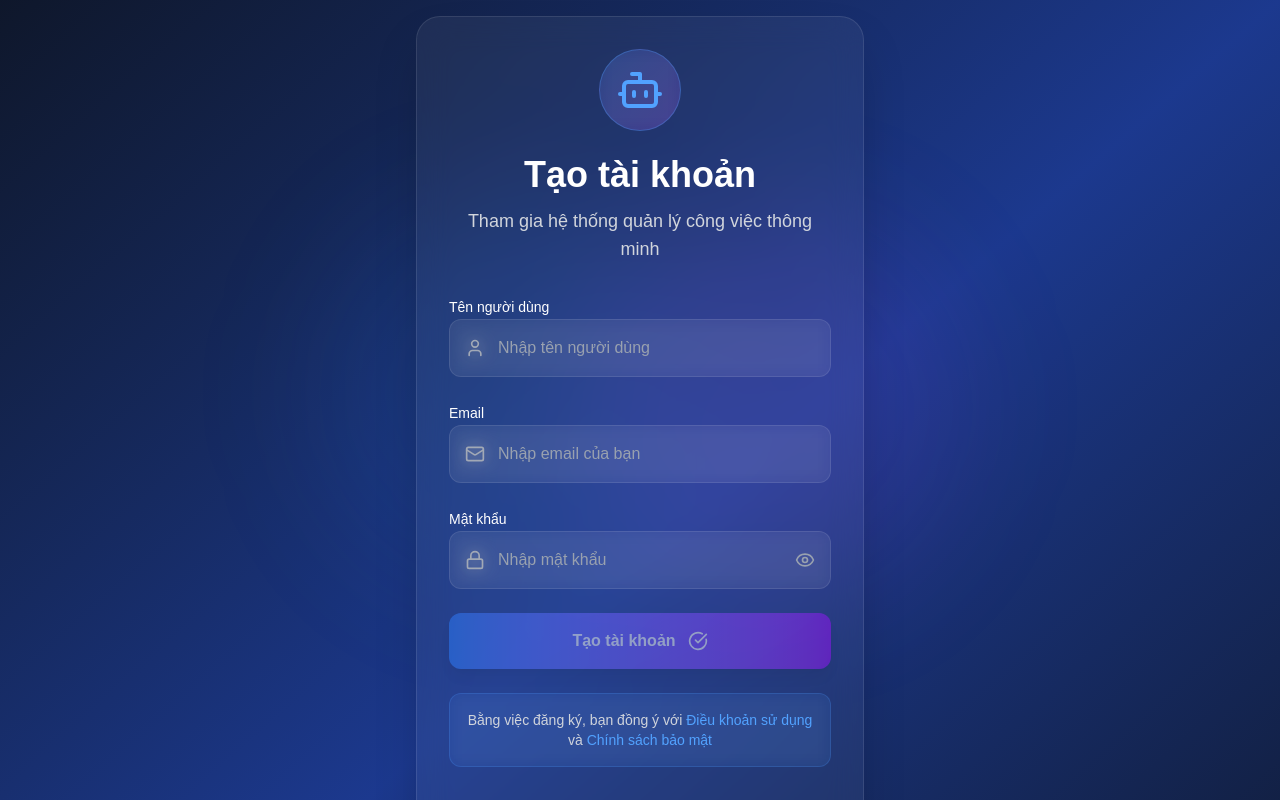
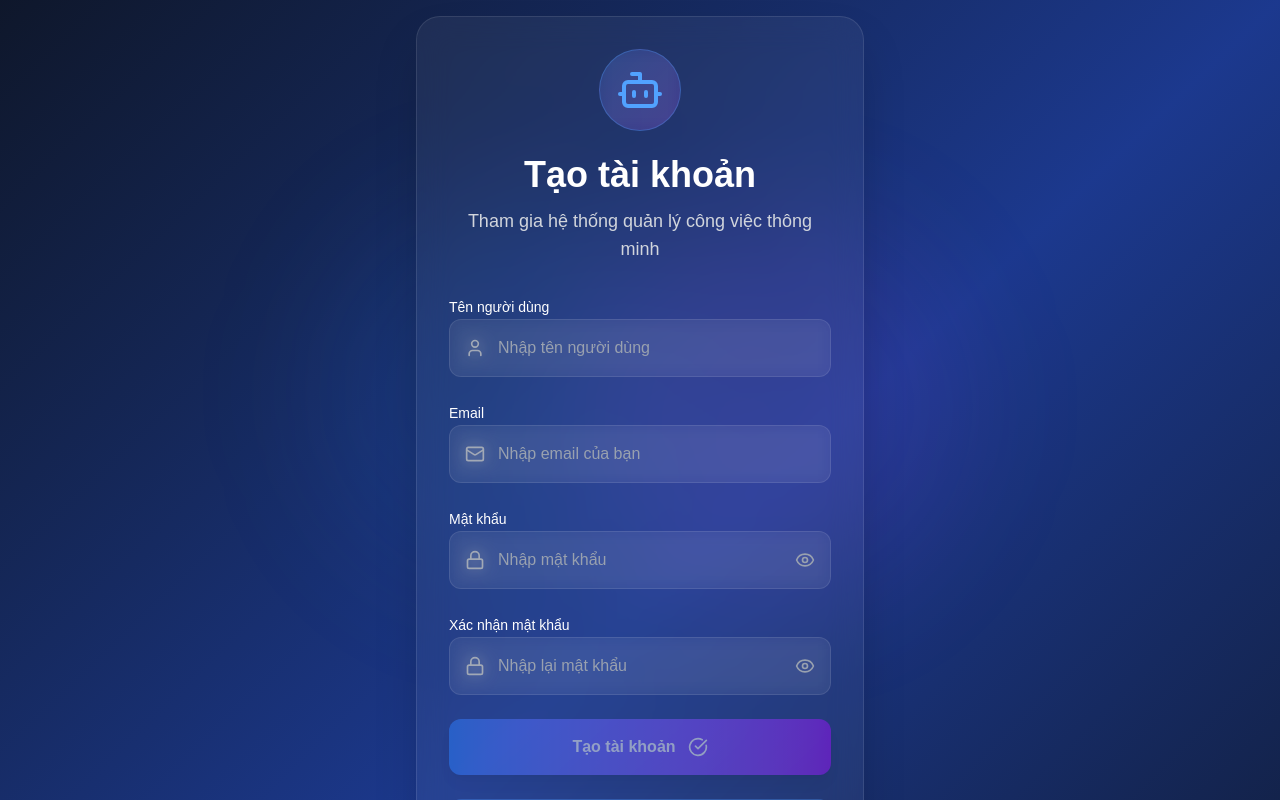
Before and after one commit to HungLeCanh/AI-assistant-for-stores, a Next.js app: page /register in a window 1280 px wide. Shown: the top 800 px of the page. Built offline with nearby package versions, Linux system fonts and the light colour scheme.

Commit message:
feat: add confirm password field on register page

```diff
--- a/app/register/page.tsx
+++ b/app/register/page.tsx
@@ -5,7 +5,7 @@ import { Bot, Mail, Lock, User, ArrowRight, Eye, EyeOff, AlertCircle, CheckCircl
 
 export default function RegisterPage() {
   const router = useRouter()
-  const [form, setForm] = useState({ username: '', email: '', password: '' })
+  const [form, setForm] = useState({ username: '', email: '', password: '' , confirmPassword: '' })
   const [error, setError] = useState('')
   const [loading, setLoading] = useState(false)
   const [showPassword, setShowPassword] = useState(false)
@@ -193,10 +193,36 @@ export default function RegisterPage() {
               )}
             </div>
 
+            {/* Password confirm field */}
+            <div className="space-y-2">
+              <label className="text-white font-medium text-sm">Xác nhận mật khẩu</label>
+              <div className="relative">
+                <div className="absolute left-4 top-1/2 transform -translate-y-1/2">
+                  <Lock className="w-5 h-5 text-gray-400" />
+                </div>
+                <input
+                  name="confirmPassword"
+                  type={showPassword ? "text" : "password"}
+                  placeholder="Nhập lại mật khẩu"
+                  value={form.confirmPassword}
+                  onChange={handleChange}
+                  onKeyPress={(e) => e.key === 'Enter' && handleSubmit()}
+                  className="w-full pl-12 pr-12 py-4 bg-white/5 backdrop-blur-sm border border-white/10 rounded-xl text-white placeholder-gray-400 focus:border-blue-400/50 focus:outline-none focus:ring-2 focus:ring-blue-500/20 transition-all"
+                />
+                <button
+                  type="button"
+                  onClick={() => setShowPassword(!showPassword)}
+                  className="absolute right-4 top-1/2 transform -translate-y-1/2 text-gray-400 hover:text-white transition-colors"
+                >
+                  {showPassword ? <EyeOff className="w-5 h-5" /> : <Eye className="w-5 h-5" />}
+                </button>
+              </div>
+            </div>
+
             {/* Submit Button */}
             <button
               onClick={handleSubmit}
-              disabled={loading || !form.username || !form.email || !form.password}
+              disabled={loading || !form.username || !form.email || !form.password || !form.confirmPassword || form.password !== form.confirmPassword}
               className="w-full py-4 bg-gradient-to-r from-blue-500 to-purple-600 text-white font-semibold rounded-xl hover:from-blue-600 hover:to-purple-700 focus:outline-none focus:ring-2 focus:ring-blue-500/50 transform hover:scale-[1.02] transition-all duration-300 shadow-lg hover:shadow-xl disabled:opacity-50 disabled:cursor-not-allowed disabled:transform-none flex items-center justify-center gap-3"
             >
               {loading ? (
```
